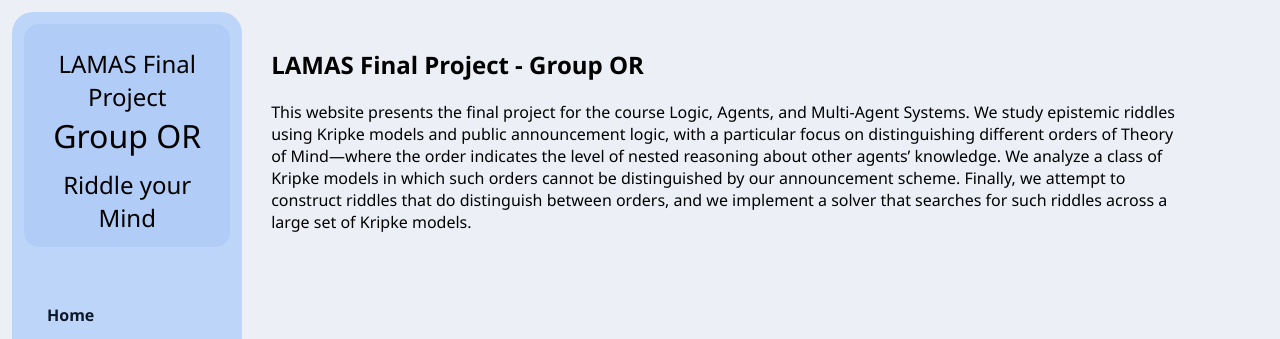
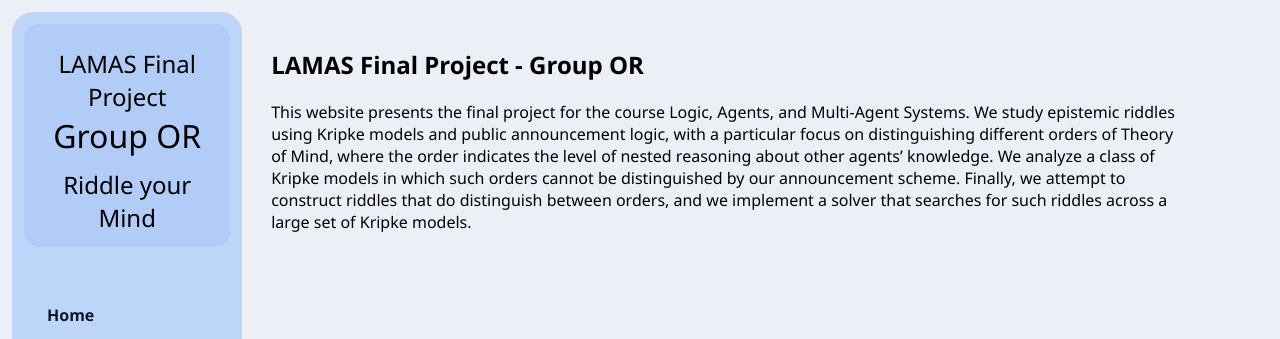
Before and after one commit to SnooLuna/LAMAS_OR, a Jekyll site: the page built from docs/index.html, in a window 1280 px wide. Shown: the top 339 px of the page. Built offline with Jekyll 4.4.1, drawn with Linux system fonts in a browser that asks for light colours; nearby versions of some CDN libraries.

```diff
--- a/docs/index.html
+++ b/docs/index.html
@@ -6,7 +6,7 @@ title: Home
 <p>
 This website presents the final project for the course Logic, Agents, and Multi-Agent Systems.
 We study epistemic riddles using Kripke models and public announcement logic, with a particular focus on
-distinguishing different orders of Theory of Mind—where the order indicates the level of nested reasoning about
+distinguishing different orders of Theory of Mind, where the order indicates the level of nested reasoning about
 other agents’ knowledge.
 
 We analyze a class of Kripke models in which such orders cannot be distinguished by our announcement scheme.
```
